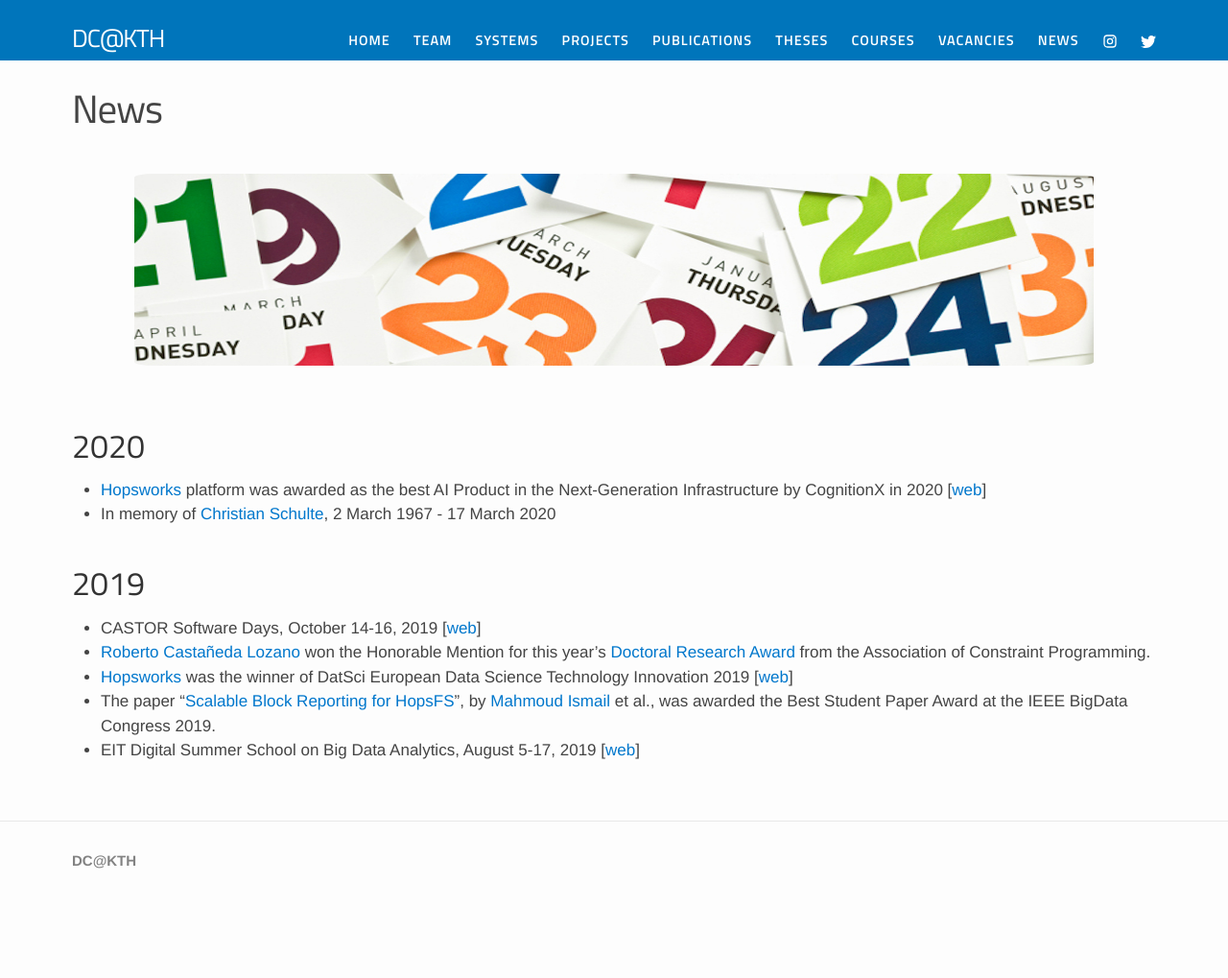
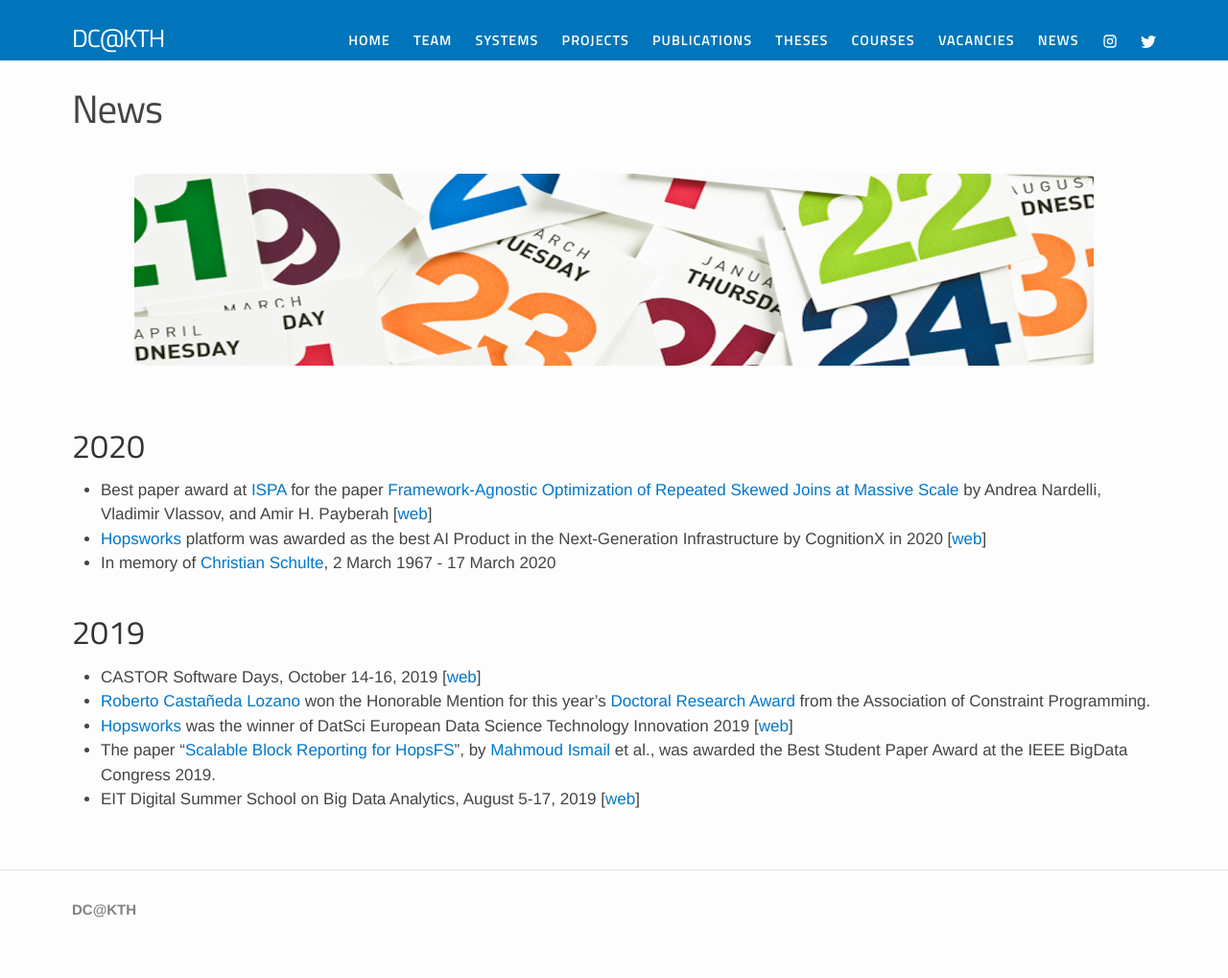
Before and after one commit to dcatkth/dcatkth.github.io, a Jekyll site: the page built from news.md, in a window 1280 px wide. Shown: the whole page at 96% size. Built offline with Jekyll 4.4.1, drawn with Linux system fonts in a browser that asks for light colours; before the commit the page ends 968 px from its top, so only the background shows below that.

Commit message:
Update news.md

```diff
--- a/news.md
+++ b/news.md
@@ -8,6 +8,7 @@ permalink: /news/
 
 <br>
 ## 2020
+* Best paper award at [ISPA](https://hpcn.exeter.ac.uk/ispa2020/) for the paper [Framework-Agnostic Optimization of Repeated Skewed Joins at Massive Scale](https://dcatkth.github.io/papers/smbjoin.pdf) by Andrea Nardelli, Vladimir Vlassov, and Amir H. Payberah [[web](https://intra.kth.se/en/eecs/aktuellt-pa-eecs/nyheter/grattis-amir-payberah-1.1042440)]
 * [Hopsworks](https://www.hopsworks.ai/) platform was awarded as the best AI Product in the Next-Generation Infrastructure by CognitionX in 2020 [[web](https://cogx.co/cogx-awards/awards-2020-winners/)]
 * In memory of [Christian Schulte](https://intra.kth.se/en/eecs/aktuellt-pa-eecs/nyheter/in-memory-of-christian-schulte-1.969552), 2 March 1967 - 17 March 2020
 <br><br>
```
